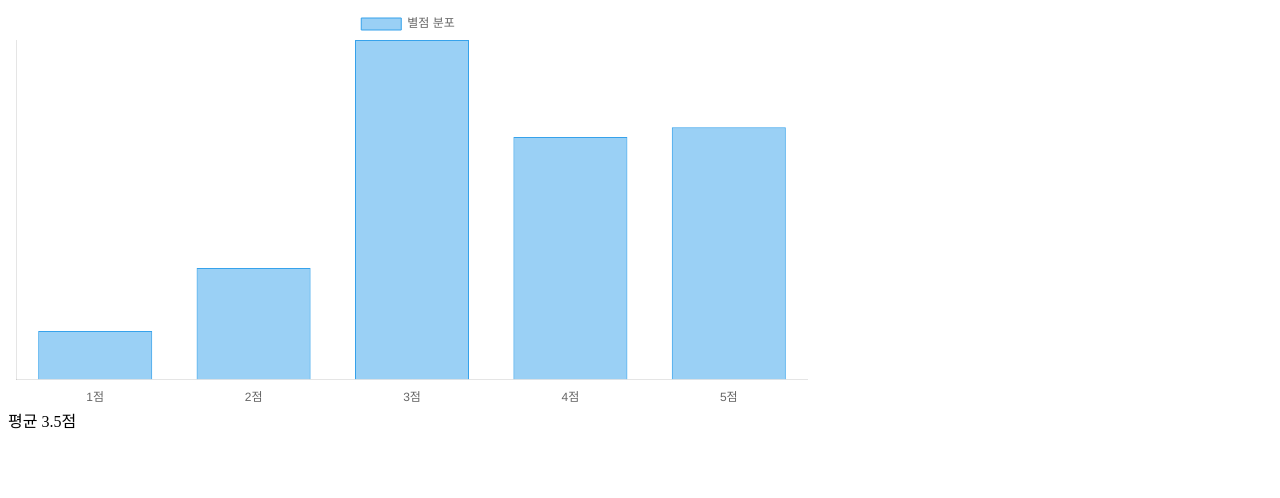
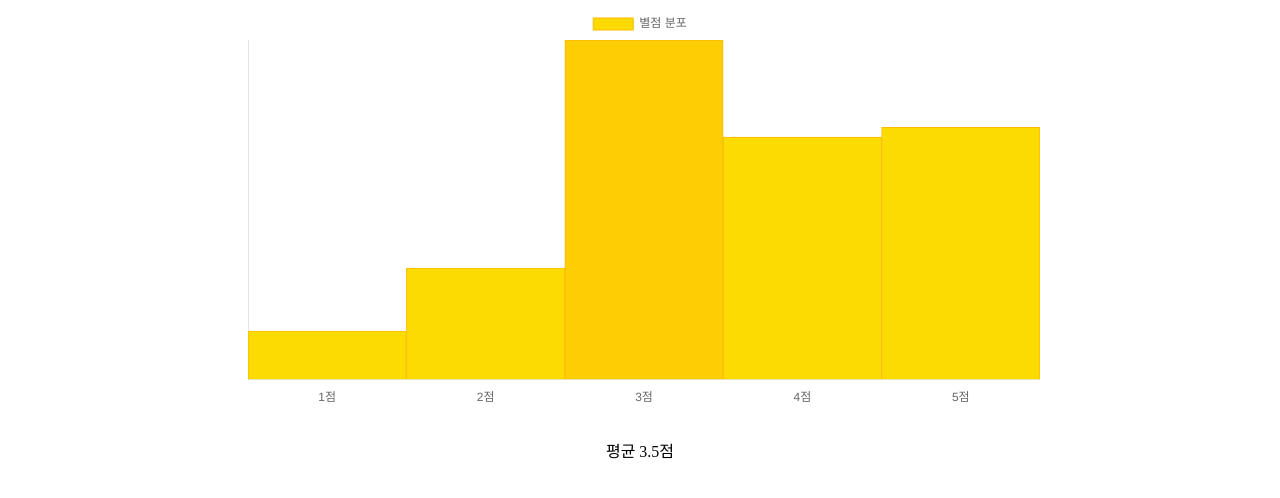
Before and after one commit to bluepebble25/chartjs-study, a plain HTML site: page barChart/index.html in a window 1280 px wide. Drawn offline with nearby package versions, Linux system fonts and the light colour scheme.

Commit message:
design: bar 두께 및 색깔 설정. 별점 최빈값에는 별도의 색 지정

```diff
--- a/barChart/index.js
+++ b/barChart/index.js
@@ -5,6 +5,8 @@ const ratings = [
   { stars: 4, count: 500 },
   { stars: 5, count: 520 },
 ];
+
+const maxCount = Math.max(...ratings.map((item) => item.count));
 
 /* 별점 평균 표시하는 부분 */
 const totalStars = ratings.reduce(
@@ -28,6 +30,12 @@ new Chart(ctx, {
         label: '별점 분포',
         data: ratings.map((item) => item.count),
         borderWidth: 1,
+        backgroundColor: ratings.map((item) =>
+          item.count === maxCount ? '#fcce03' : '#fcdb03'
+        ),
+        borderColor: '#fcba03',
+        barPercentage: 1,
+        categoryPercentage: 1,
       },
     ],
   },
--- a/barChart/style.css
+++ b/barChart/style.css
@@ -1,3 +1,9 @@
 .chart-box {
+  margin: auto;
   max-width: 800px;
 }
+
+#average {
+  margin-top: 30px;
+  text-align: center;
+}
```
